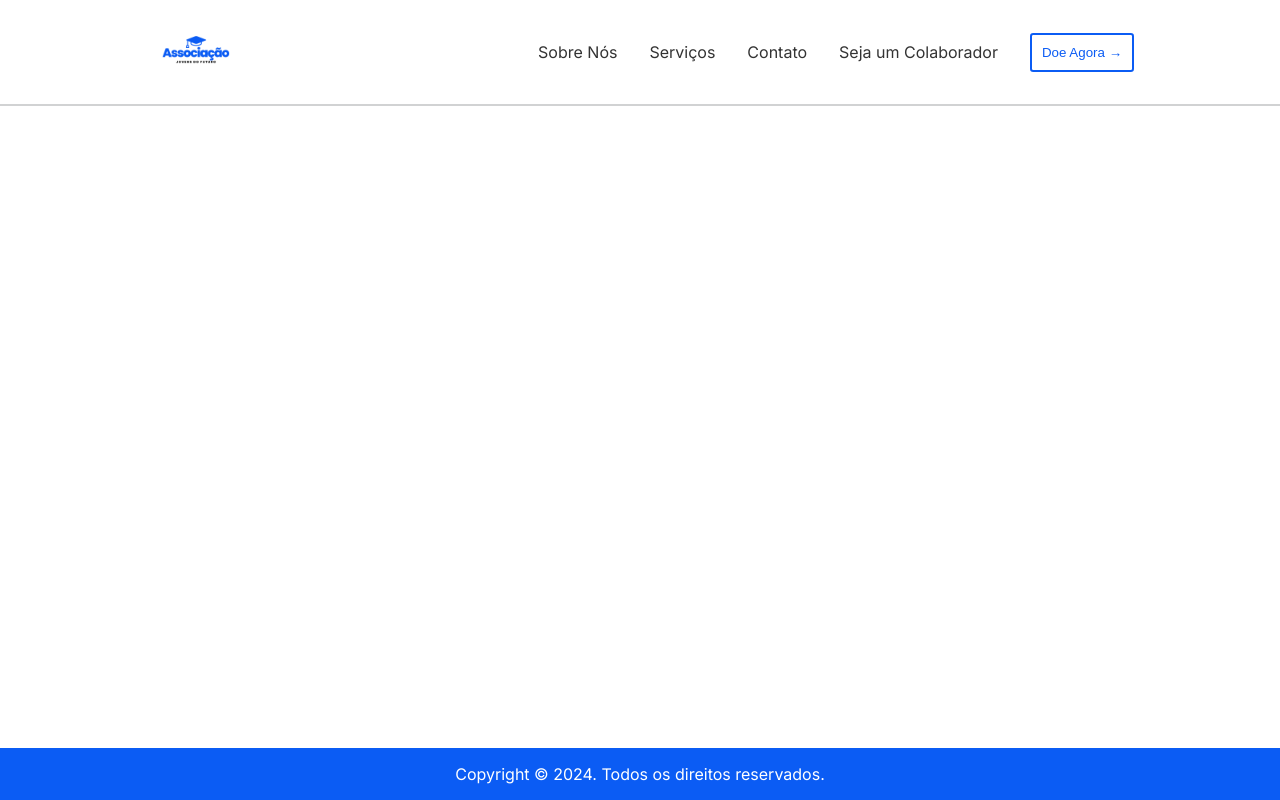
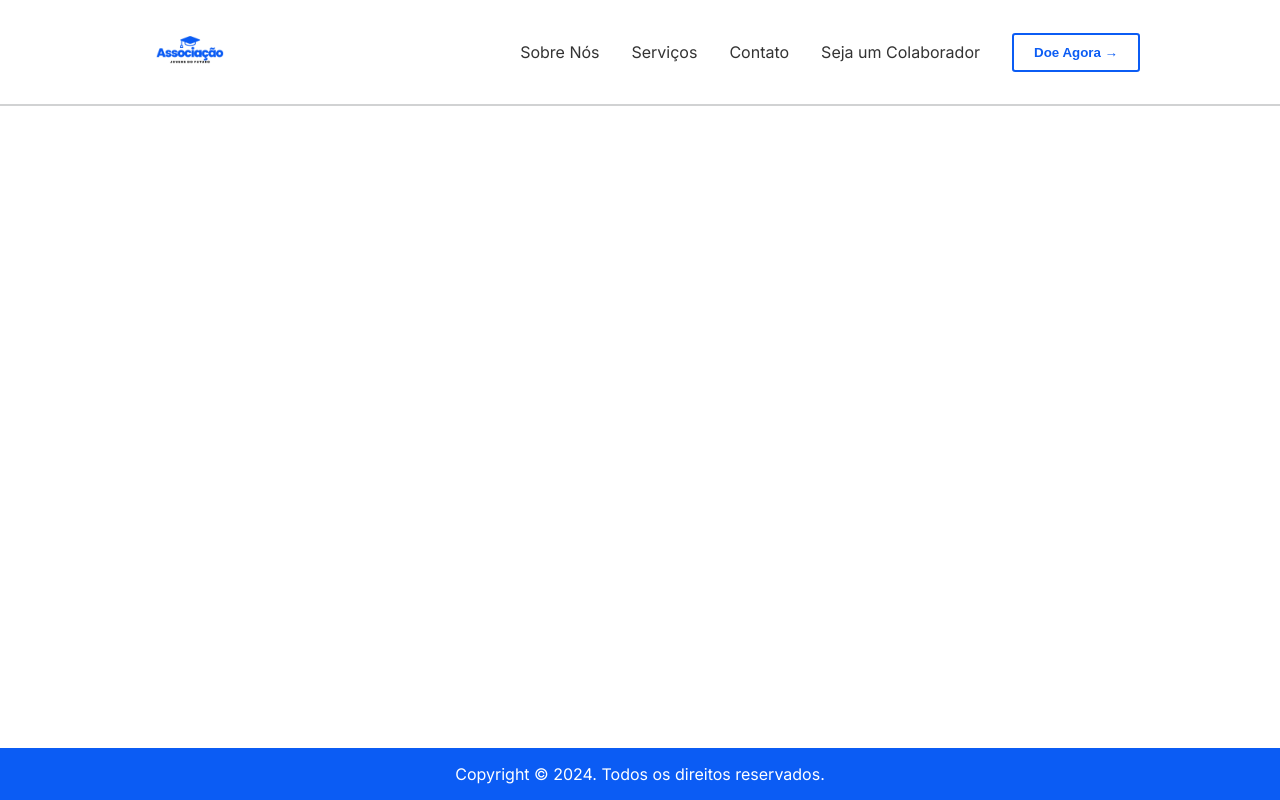
Before and after one commit to Jovens-do-futuro/website, a plain HTML site: page index.html in a window 1280 px wide. Drawn offline with Linux system fonts and the light colour scheme; files that its build step writes are made by us from their sources.

Commit message:
fix: font bold

```diff
--- a/global.css
+++ b/global.css
@@ -37,7 +37,8 @@ button {
   border: solid 2px var(--blue);
   color: var(--blue);
   background-color: transparent;
-  padding: 10px;
+  padding: 10px 20px;
+  font-weight: 700;
   gap: 10px;
   border-radius: 0.2rem;
   transition: background-color 0.3s, color 0.3s;
```
